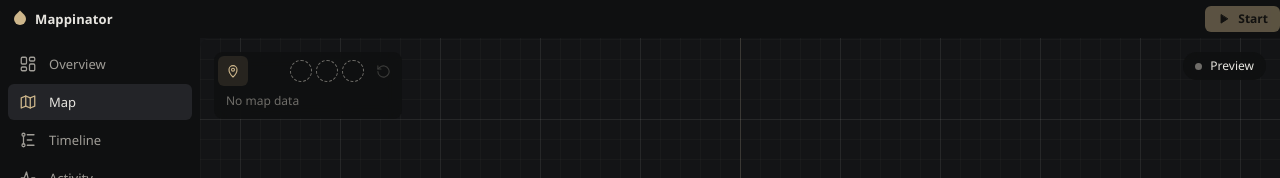
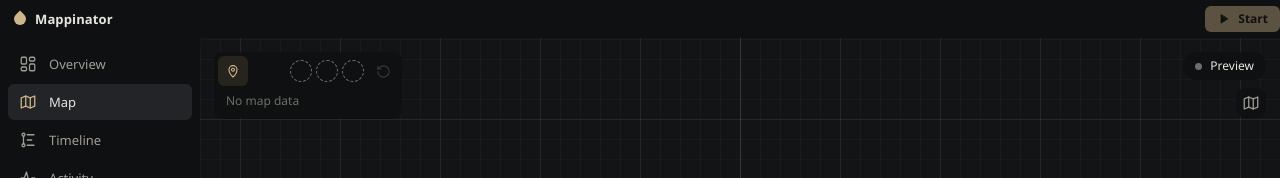
Before and after one commit to cranberriez/tarkov-mappinator, a React (Vite) app: page / in a window 1280 px wide. Shown: the top 178 px of the page. Built offline with nearby package versions, Linux system fonts and the light colour scheme.

Commit message:
feat: map selector

```diff
--- /dev/null
+++ b/src/components/MapSwitcher.tsx
@@ -0,0 +1,26 @@
+import { useState } from "react";
+import { MapIcon } from "./Icons";
+
+export type MapOption = { key: string; label: string };
+
+/**
+ * Inset square button that opens a list of maps to browse. Picking one shows it in the map view until
+ * the view goes back to following the raid.
+ */
+export function MapSwitcher({ maps, current, onSelect }: {
+  maps: MapOption[];
+  /** Key of the map being shown. */
+  current: string | null;
+  onSelect: (key: string) => void;
+}) {
+  const [open, setOpen] = useState(false);
+  return <div className="map-switch">
+    <button type="button" className={`map-switch-button ${open ? "active" : ""}`} aria-expanded={open}
+      title={open ? "Hide maps" : "Browse maps"} onClick={() => setOpen(!open)}><MapIcon /></button>
+    {open && <div className="map-switch-list" role="listbox" aria-label="Maps">
+      {maps.map((map) => <button key={map.key} type="button" role="option" aria-selected={map.key === current}
+        className={`floor-row ${map.key === current ? "active" : ""}`}
+        onClick={() => { onSelect(map.key); setOpen(false); }}>{map.label}</button>)}
+    </div>}
+  </div>;
+}
--- a/src/pages/MapPage.tsx
+++ b/src/pages/MapPage.tsx
@@ -2,7 +2,7 @@ import { useCallback, useEffect, useLayoutEffect, useMemo, useRef, useState, typ
 import type { Scanner } from "../lib/useScanner";
 import { freshness, positionsForRaid } from "../lib/positions";
 import type { PositionObservation } from "../bindings/PositionObservation";
-import { artRect, floorAt, MapArt, MapTiles, mapName, metricProjection, projectionFor, resolveGame, resolveMap, tileBounds, type MapCalibration, type MapProjection, type PlaneRect } from "../maps";
+import { artRect, floorAt, MapArt, MapTiles, games, mapName, maps as calibrations, metricProjection, projectionFor, resolveGame, resolveMap, tileBounds, type MapCalibration, type MapProjection, type PlaneRect } from "../maps";
 import { dataMode, useDataStatus, useMapData, useNameLookups } from "../tarkov-data";
 import { buildMarkers, countMarkers, defaultFilters, isVisible, roleOf, withDefaults, type Filters, type Role } from "../lib/mapLayers";
 import { MapLayersPanel } from "../components/MapLayersPanel";
@@ -12,6 +12,7 @@ import { keys, load, save } from "../lib/persist";
 import { age, clock } from "../lib/format";
 import { useNow } from "../lib/useNow";
 import { CrosshairIcon, LayersIcon, MinusIcon, PlusIcon, TerrainIcon } from "../components/Icons";
+import { MapSwitcher } from "../components/MapSwitcher";
 import { MapFloorPanel } from "../components/MapFloorPanel";
 
 /** Centre in plane units; scale in screen pixels per plane unit. */
@@ -58,10 +59,18 @@ export function MapPage({ scanner }: { scanner: Scanner }) {
   const now = useNow(500);
   const raid = snapshot?.raid;
   const raidId = raid && raid.lifecycle !== "unknown" ? raid.id : null;
-  const markers = positionsForRaid(positions, raidId);
+  const raidMarkers = positionsForRaid(positions, raidId);
+
+  // Following shows the raid's map; otherwise the map picked in the switcher (the raid's until one is picked).
+  const [follow, setFollow] = useState(true);
+  const [browsed, setBrowsed] = useState<string | null>(null);
+  const shownMap = follow ? raid?.map : browsed ?? raid?.map;
+  const onRaidMap = !!raid?.map && resolveGame(shownMap)?.key === resolveGame(raid.map)?.key;
+  // Positions are in the raid map's coordinates, so they only show on that map.
+  const markers = onRaidMap ? raidMarkers : [];
   const newest = markers[markers.length - 1];
 
-  const calibration = resolveMap(raid?.map);
+  const calibration = resolveMap(shownMap);
   const projection = useMemo(() => calibration ? projectionFor(calibration) : metricProjection, [calibration]);
   // Vector art by default; tiles when chosen or when the map has no vector art.
   const [preferred, setPreferred] = useState<ArtStyle>(() => load(keys.mapStyle, "svg"));
@@ -75,7 +84,7 @@ export function MapPage({ scanner }: { scanner: Scanner }) {
   // Overlay markers for the raid's map and mode; filters are remembered per player role.
   const dataStatus = useDataStatus();
   const mode = dataMode(raid?.game_mode);
-  const mapData = useMapData(resolveGame(raid?.map)?.key, dataStatus, mode);
+  const mapData = useMapData(resolveGame(shownMap)?.key, dataStatus, mode);
   const lookups = useNameLookups(dataStatus, mode);
   const overlay = useMemo(() => mapData ? buildMarkers(mapData, lookups ?? {}) : [], [mapData, lookups]);
   const counts = useMemo(() => countMarkers(overlay), [overlay]);
@@ -94,8 +103,6 @@ export function MapPage({ scanner }: { scanner: Scanner }) {
   const [view, setView] = useState<View>(() => initialView(projection, art, newest, size));
   const viewRef = useRef(view);
   viewRef.current = view;
-  const [follow, setFollow] = useState(true);
-
   // Floors: following picks the player's floor (all floors until there is a position); otherwise the
   // chosen floor, or all floors (null). Art draws the shown floor over the base; markers elsewhere dim.
   const floorOptions = useMemo(() => calibration?.layers.length
@@ -108,9 +115,14 @@ export function MapPage({ scanner }: { scanner: Scanner }) {
   const [floorsOpen, setFloorsOpen] = useState(() => load(keys.mapFloorsOpen, false));
   useEffect(() => save(keys.mapFloorsOpen, floorsOpen), [floorsOpen]);
   /** Picking a floor takes over from following. */
-  const chooseFloor = (key: string | null) => { setFollow(false); setChosenFloor(key); };
+  const chooseFloor = (key: string | null) => { leaveFollow(); setChosenFloor(key); };
   /** Turning follow off by hand goes back to all floors. */
-  const toggleFollow = () => { if (follow) setChosenFloor(null); setFollow(!follow); };
+  const toggleFollow = () => { if (follow) { setChosenFloor(null); leaveFollow(); } else setFollow(true); };
+  /** Stops following, staying on the map being shown. */
+  function leaveFollow() { setBrowsed(raid?.map ?? null); setFollow(false); }
+  const chooseMap = (key: string) => { setBrowsed(key); setFollow(false); };
+  const mapOptions = useMemo(() => games.filter((game) => game.art && calibrations[game.art])
+    .map((game) => ({ key: game.key, label: game.name })), []);
   const tween = useRef<number | null>(null);
 
   useLayoutEffect(() => {
@@ -138,10 +150,10 @@ export function MapPage({ scanner }: { scanner: Scanner }) {
 
   // A different map means a different plane; start over once the frame has a size.
   const mapKey = calibration?.key ?? null;
-  const shownMap = useRef<string | null | undefined>(undefined);
+  const shownMapKey = useRef<string | null | undefined>(undefined);
   useLayoutEffect(() => {
-    if (!size.width || shownMap.current === mapKey) return;
-    shownMap.current = mapKey;
+    if (!size.width || shownMapKey.current === mapKey) return;
+    shownMapKey.current = mapKey;
     setChosenFloor(null);
     stopTween();
     setView(initialView(projection, art, newest, size));
@@ -173,7 +185,7 @@ export function MapPage({ scanner }: { scanner: Scanner }) {
     drag.current = { x: event.clientX, y: event.clientY };
     stopTween();
     // Panning stops following but keeps the floor it was showing.
-    if (follow) { setChosenFloor(followedFloor); setFollow(false); }
+    if (follow) { setChosenFloor(followedFloor); leaveFollow(); }
     setView((current) => ({ ...current, cx: current.cx - dx / current.scale, cy: current.cy - dy / current.scale }));
   };
   const onPointerUp = () => { drag.current = null; };
@@ -241,8 +253,10 @@ export function MapPage({ scanner }: { scanner: Scanner }) {
         return <Marker at={toScreen(x, y)} heading={heading(newest)} className="marker newest"
           style={{ "--fresh": fresh } as CSSProperties} title={clock(newest.observed_at)} />;
       })()}
-      {!newest && <p className="map-empty">Take a screenshot in raid to place a position</p>}
+      {!newest && (onRaidMap || !calibration) && <p className={`map-empty ${calibration ? "on-map" : ""}`}>Take a screenshot in raid to place a position</p>}
     </div>
+
+    <MapSwitcher maps={mapOptions} current={resolveGame(shownMap)?.key ?? null} onSelect={chooseMap} />
 
     <div className="map-left">
       <MapLayersPanel filters={filters} defaults={defaultFilters(role)} counts={counts} open={layersOpen} onOpen={setLayersOpen}
@@ -272,7 +286,7 @@ export function MapPage({ scanner }: { scanner: Scanner }) {
 
     <div className={`map-chip ${status}`}>
       <span className="dot" />
-      {mapName(raid?.map) ?? (status === "online" ? "No map" : status === "offline" ? "Disconnected" : "Preview")}
+      {mapName(shownMap) ?? (status === "online" ? "No map" : status === "offline" ? "Disconnected" : "Preview")}
       {floor && <span className="faint">{floor.name}</span>}
     </div>
 
--- a/src/styles.css
+++ b/src/styles.css
@@ -279,6 +279,7 @@ input:disabled { opacity: .55; }
 .map-axis.x { left: 0; right: 0; height: 1px; }
 .map-axis.y { top: 0; bottom: 0; width: 1px; }
 .map-empty { position: absolute; inset: 0; display: grid; place-items: center; color: var(--faint); pointer-events: none; }
+.map-empty.on-map { inset: auto 0 14px; }
 
 .marker { position: absolute; border-radius: 50%; transform: translate(-50%, -50%) rotate(var(--rot)); pointer-events: auto; }
 .marker.pointer { border-radius: 0 50% 50% 50%; }
@@ -292,6 +293,13 @@ input:disabled { opacity: .55; }
 
 .map-chip { position: absolute; top: 14px; right: 14px; display: flex; align-items: center; gap: 8px; height: 28px; padding: 0 12px;
   border-radius: 14px; background: rgb(15 16 17 / 82%); backdrop-filter: blur(8px); font-size: 12px; font-weight: 500; }
+.map-switch { position: absolute; top: 50px; right: 14px; z-index: 3; display: flex; flex-direction: column; align-items: flex-end; gap: 6px; }
+.map-switch-button { width: 30px; height: 30px; display: grid; place-items: center; border-radius: 9px; color: var(--muted);
+  background: rgb(15 16 17 / 82%); backdrop-filter: blur(8px); }
+.map-switch-button:hover { color: var(--text); }
+.map-switch-button.active { color: var(--accent); }
+.map-switch-list { display: flex; flex-direction: column; gap: 2px; padding: 4px; min-width: 150px;
+  border-radius: 9px; background: rgb(15 16 17 / 82%); backdrop-filter: blur(8px); }
 /* Left column: layers panel at the top, floor picker and toolbar at the bottom; the panels shrink before overlapping. */
 .map-left { position: absolute; left: 14px; top: 14px; bottom: 14px; z-index: 3; display: flex; flex-direction: column;
   justify-content: space-between; align-items: flex-start; gap: 8px; pointer-events: none; }
```
